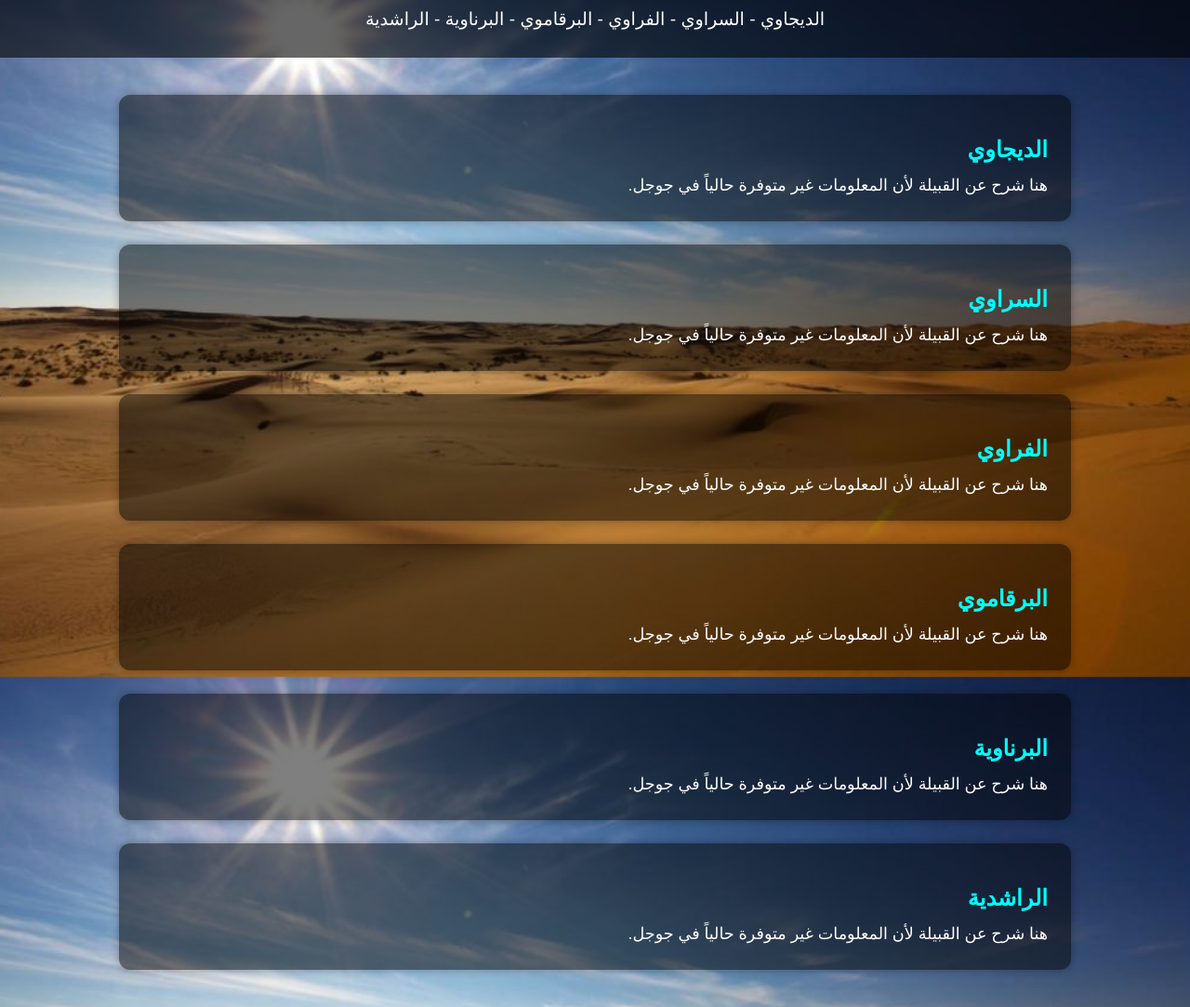
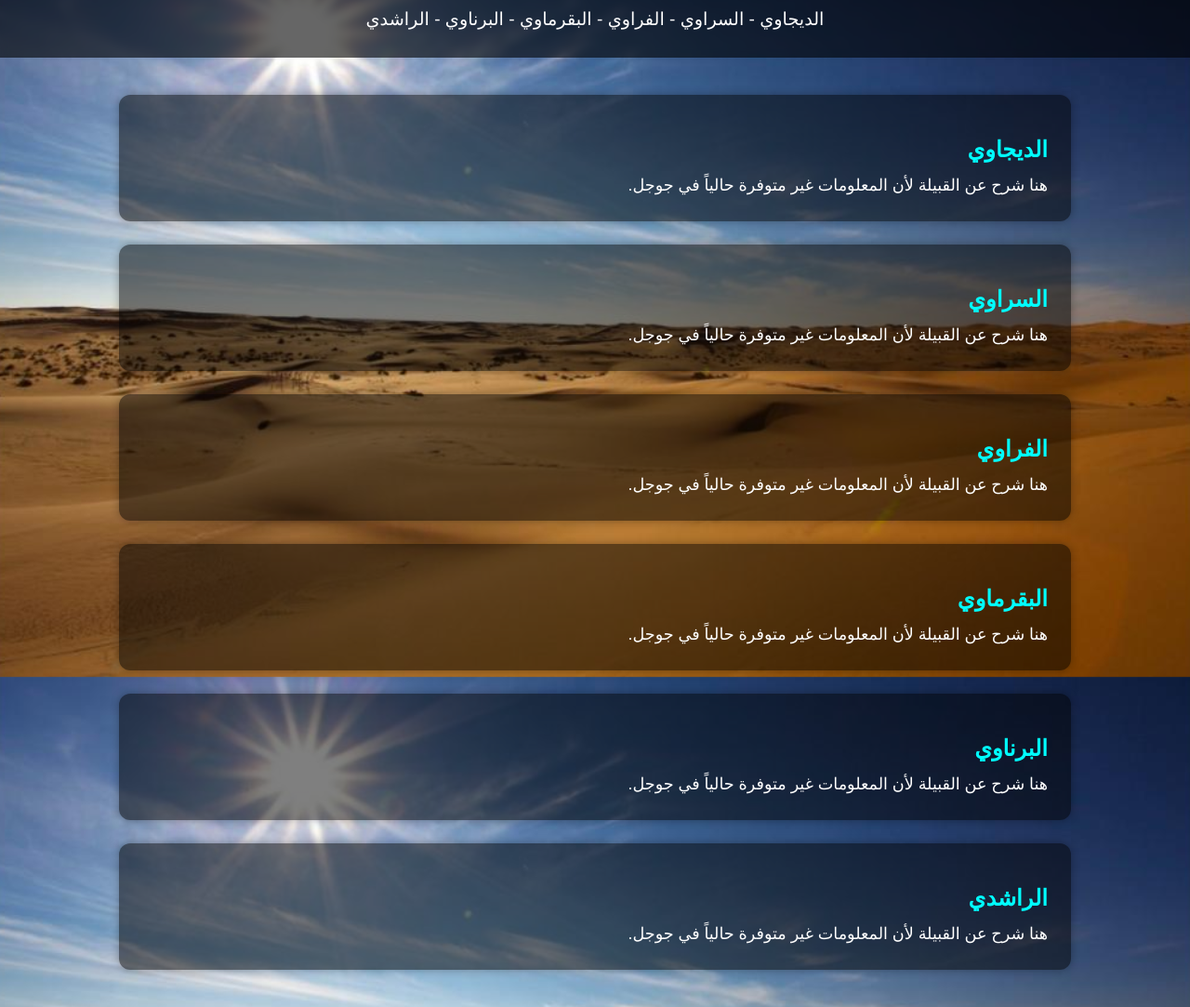
Before and after one commit to BEXLOweb/ashraf, a plain HTML site: page index.html in a window 1280 px wide. Shown: the part 72-1155 px from the top of the page at 93% size. Drawn offline with Linux system fonts and the light colour scheme.

Commit message:
Update index.html

```diff
--- a/index.html
+++ b/index.html
@@ -9,7 +9,7 @@
 <body>
   <header class="main-header">
     <h1>رابطة أبناء جغبوب</h1>
-    <h2>الديجاوي - السراوي - الفراوي - البرقاموي - البرناوية - الراشدية</h2>
+    <h2>الديجاوي - السراوي - الفراوي - البقرماوي - البرناوي - الراشدي</h2>
   </header>
 
   <section class="tribes">
@@ -29,17 +29,17 @@
     </div>
 
     <div class="tribe">
-      <h1>البرقاموي</h1>
+      <h1>البقرماوي</h1>
       <p>هنا شرح عن القبيلة لأن المعلومات غير متوفرة حالياً في جوجل.</p>
     </div>
 
     <div class="tribe">
-      <h1>البرناوية</h1>
+      <h1>البرناوي</h1>
       <p>هنا شرح عن القبيلة لأن المعلومات غير متوفرة حالياً في جوجل.</p>
     </div>
 
     <div class="tribe">
-      <h1>الراشدية</h1>
+      <h1>الراشدي</h1>
       <p>هنا شرح عن القبيلة لأن المعلومات غير متوفرة حالياً في جوجل.</p>
     </div>
   </section>
```
